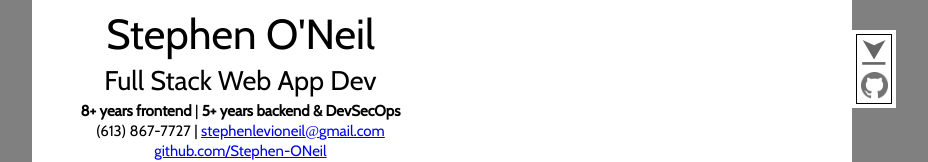
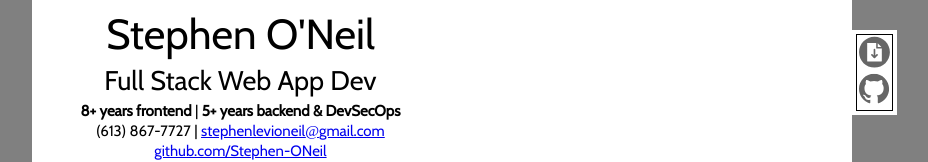
Before and after one commit to Stephen-ONeil/resume, a Next.js app: page / in a window 1280 px wide. Shown: the top 162 px of the page, without its empty margins (198-1126 px from the left). Built offline with nearby package versions, Linux system fonts and the light colour scheme.

Commit message:
Replace github logo png with svg, replace custom download icon with a nicer CC0 one off wikimedia

```diff
--- a/src/components/IconTray/IconTray.js
+++ b/src/components/IconTray/IconTray.js
@@ -4,19 +4,9 @@ import styles from "./IconTray.module.scss";
 
 const DownloadPDF = () => (
   <a href="stephen-oneil-resume.pdf" download>
-    <svg
-      xmlns="http://www.w3.org/2000/svg"
-      width="72"
-      height="72"
-      viewBox="0 0 72 72"
-      transform="scale(0.8) rotate(90)"
-    >
+    <svg xmlns="http://www.w3.org/2000/svg" viewBox="0 0 96 98">
       <title>Download as PDF</title>
-      <polyline
-        transform="scale(0.85) translate(0, 5.5)"
-        points="66.5 36 5.5 72 21.5 36 5.5 0 66.5 36"
-      />
-      <rect height="62.28571" width="7.14286" y="4.85714" x="63.57143" />
+      <path d="M50,5C25.1,5,5,25.1,5,50c0,24.8,20.1,45,45,45c24.9,0,45-20.2,45-45C95,25.1,74.9,5,50,5L50,5z M70.1,34.8H59.5V24.2  L70.1,34.8z M71.3,76.1c0,0.5-0.4,0.9-0.9,0.9H29.6c-0.5,0-0.9-0.4-0.9-0.9V23.9c0-0.5,0.4-0.9,0.9-0.9H55v15.5  c0,0.5,0.4,0.9,0.9,0.9h15.5V76.1z M52.4,59.7V42.6c0-1.4-1.1-2.5-2.4-2.5c-1.3,0-2.4,1.1-2.4,2.5v17.2c0,0-3.3-3.3-3.4-3.4  c-1-1-2.5-1-3.4,0c-1,1-1,2.5,0,3.4c0,0.1,7.5,7.5,7.5,7.5c1,1,2.5,1,3.4,0c0,0,7.3-7.3,7.5-7.5c1-1,1-2.5,0-3.4c-1-1-2.5-1-3.4,0  L52.4,59.7z" />
     </svg>
   </a>
 );
@@ -27,15 +17,18 @@ const GitHubLink = () => (
     rel="noopener noreferrer"
     target="_blank"
   >
-    <img
-      src={"/GitHub-Mark-32px.png"}
-      title={"View site source on GitHub"}
-      alt={"GitHub's logo"}
-      style={{
-        width: "80%",
-        paddingLeft: "10%",
-      }}
-    />
+    <svg
+      xmlns="http://www.w3.org/2000/svg"
+      viewBox="0 0 96 98"
+      transform="scale(0.9)"
+    >
+      <title>View site source on GitHub</title>
+      <path
+        fill-rule="evenodd"
+        clip-rule="evenodd"
+        d="M48.854 0C21.839 0 0 22 0 49.217c0 21.756 13.993 40.172 33.405 46.69 2.427.49 3.316-1.059 3.316-2.362 0-1.141-.08-5.052-.08-9.127-13.59 2.934-16.42-5.867-16.42-5.867-2.184-5.704-5.42-7.17-5.42-7.17-4.448-3.015.324-3.015.324-3.015 4.934.326 7.523 5.052 7.523 5.052 4.367 7.496 11.404 5.378 14.235 4.074.404-3.178 1.699-5.378 3.074-6.6-10.839-1.141-22.243-5.378-22.243-24.283 0-5.378 1.94-9.778 5.014-13.2-.485-1.222-2.184-6.275.486-13.038 0 0 4.125-1.304 13.426 5.052a46.97 46.97 0 0 1 12.214-1.63c4.125 0 8.33.571 12.213 1.63 9.302-6.356 13.427-5.052 13.427-5.052 2.67 6.763.97 11.816.485 13.038 3.155 3.422 5.015 7.822 5.015 13.2 0 18.905-11.404 23.06-22.324 24.283 1.78 1.548 3.316 4.481 3.316 9.126 0 6.6-.08 11.897-.08 13.526 0 1.304.89 2.853 3.316 2.364 19.412-6.52 33.405-24.935 33.405-46.691C97.707 22 75.788 0 48.854 0z"
+      />
+    </svg>
   </a>
 );
 
--- a/src/components/IconTray/IconTray.module.scss
+++ b/src/components/IconTray/IconTray.module.scss
@@ -9,7 +9,7 @@ $border: 0.02in;
   }
 
   position: fixed;
-  width: $icon-dimension;
+  width: $icon-dimension * 1.04;
 
   @media (min-width: $page_width+($icon-dimension*0.45)) {
     background-color: white;
```
Also changed, not shown: public/GitHub-Mark-32px.png (deleted).
